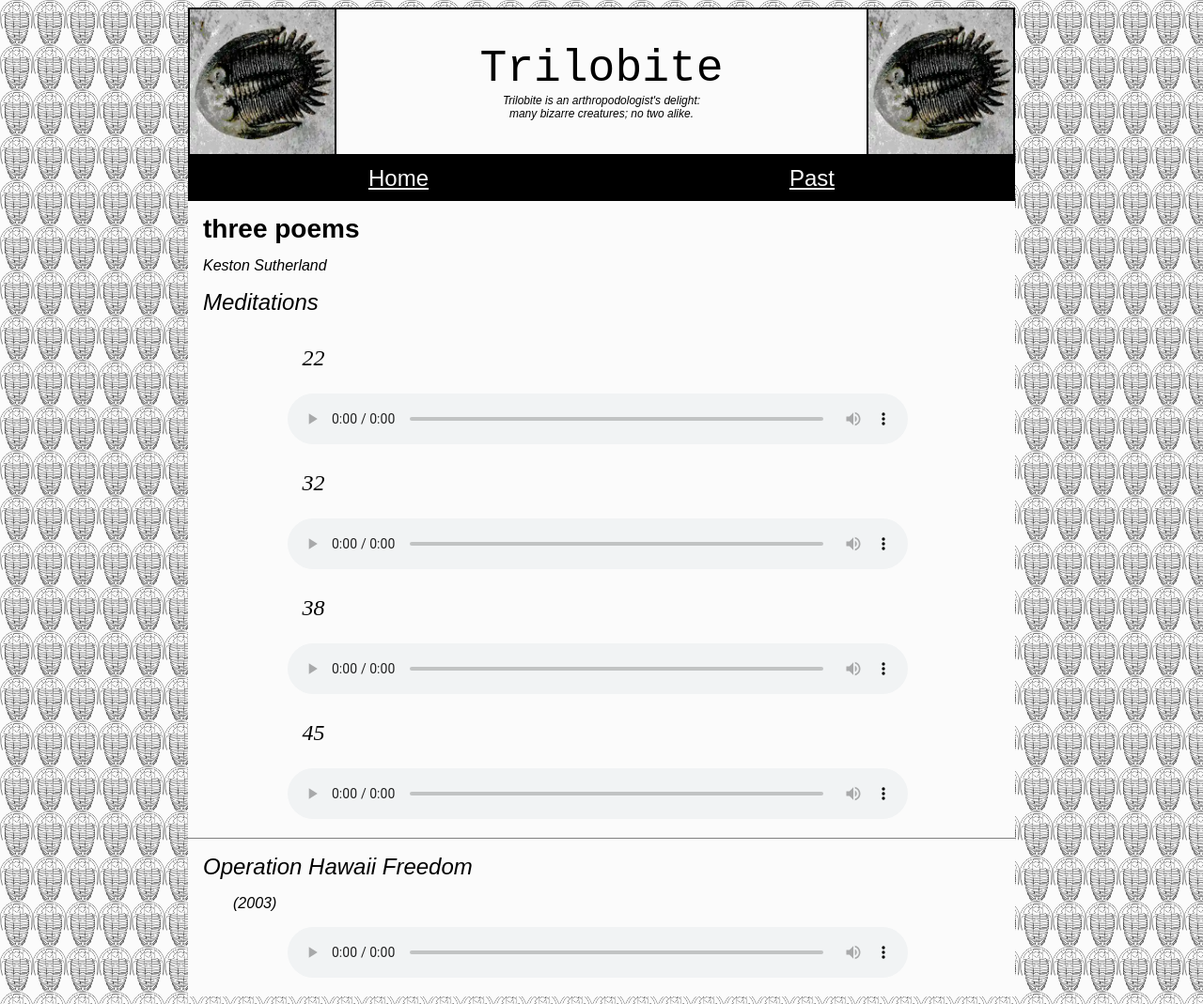
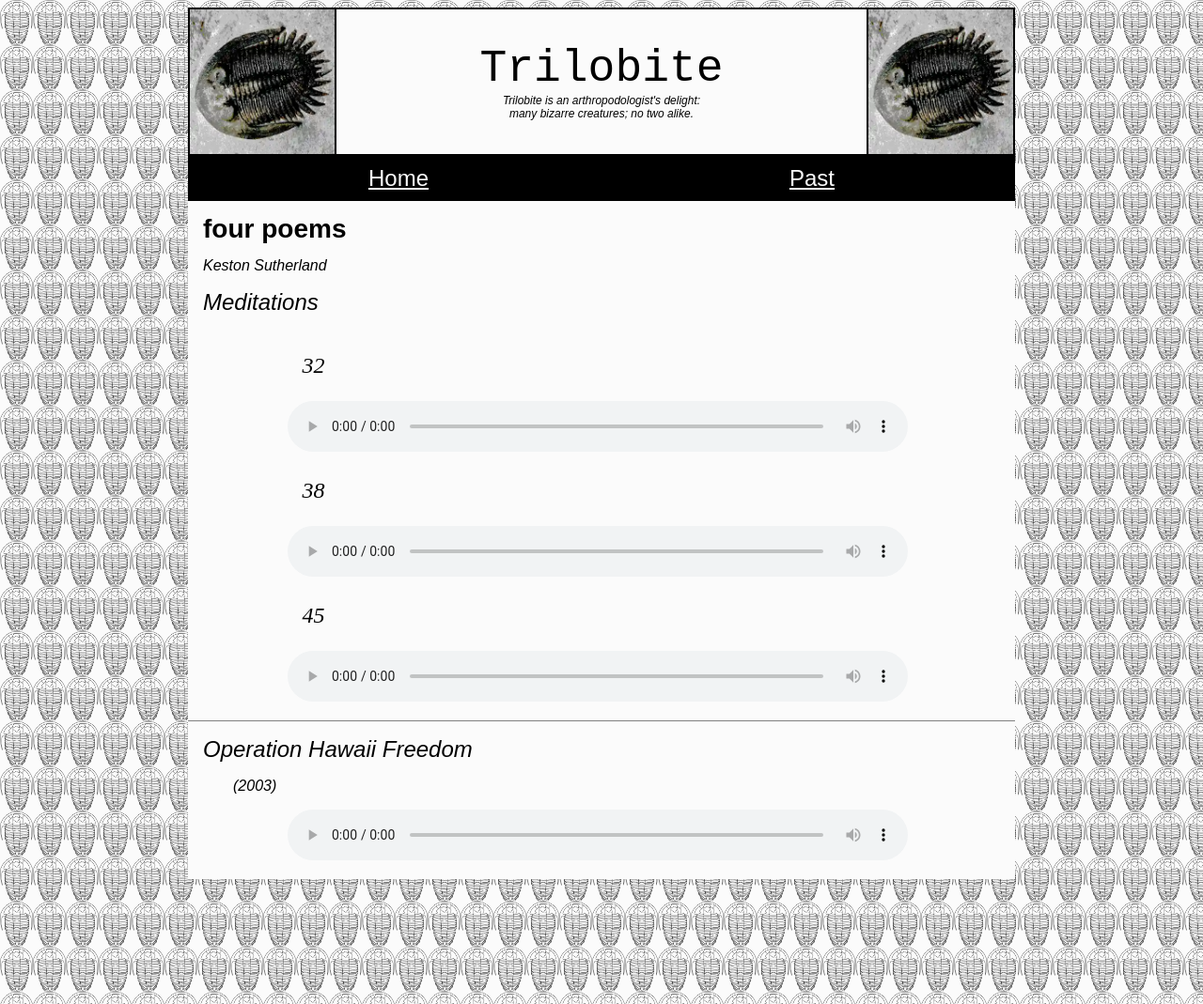
Before and after one commit to trilobite-poetry/trilobite-poetry.github.io, a Jekyll site: the page built from _issues/13/sutherland.html, in a window 1280 px wide. Shown: the whole page at 94% size. Built offline with Jekyll 4.4.1, drawn with Linux system fonts in a browser that asks for light colours; some of the changed lines change nothing that is shown.

Commit message:
No meditation 22

```diff
--- a/_issues/13/sutherland.html
+++ b/_issues/13/sutherland.html
@@ -1,20 +1,11 @@
 ---
 issue: year of the drotops
 num: 13
-title: three poems
+title: four poems
 contributor: Keston Sutherland
 ---
 
 <h2>Meditations</h2>
-<h3 style="margin: 0 12% 0.5rem 12%; width:75%; padding: 1rem; font-weight: normal; font-style: italic; font-size: 1.5em;">22</h3>
-<audio controls
-style="width:75%;margin-left:12%;margin-right:12%background:#fbfbfb;">
-<source
-src="/assets/media/sutherland-01.mp3" type="audio/mp3">
-TRILOBITE ERROR: Your browser does not support audio playback!!!
-Many apologies.
-</audio>
-
 <h3 style="margin: 0.5rem 12%; width:75%; padding: 1rem; font-weight: normal; font-style: italic; font-size: 1.5em;">32</h3>
 <audio controls
 style="width:75%;margin-left:12%;margin-right:12%background:#fbfbfb;">
```
